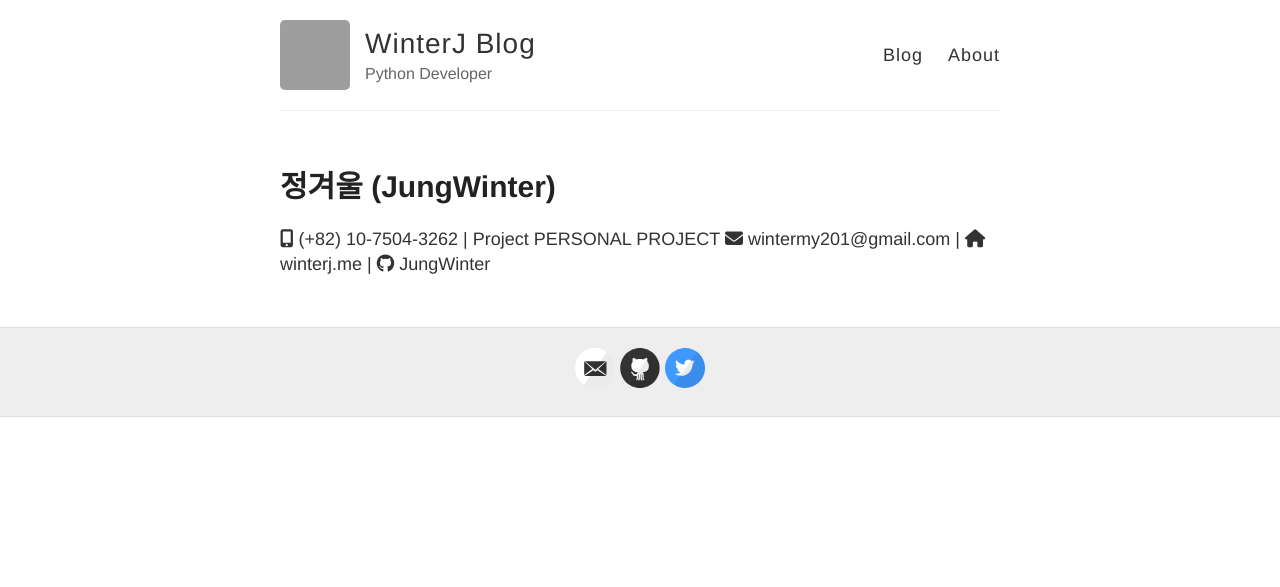
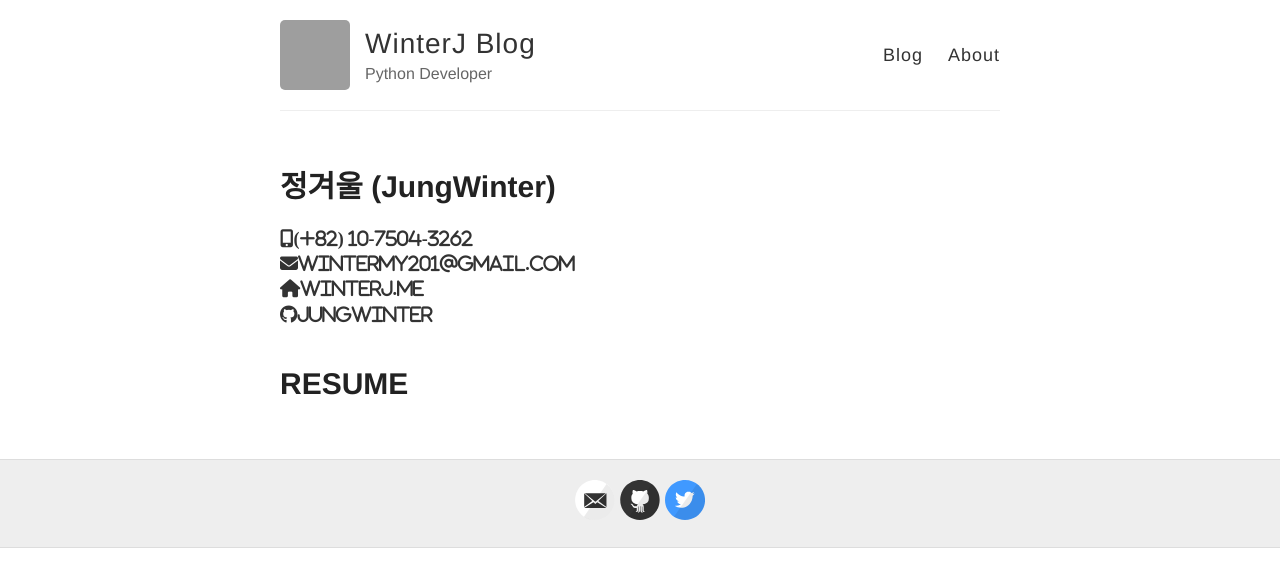
Before and after one commit to winterjung/JungWinter.github.io, a Jekyll site: the page built from about.md, in a window 1280 px wide. Shown: the top 587 px of the page. Built offline with Jekyll 4.4.1, drawn with Linux system fonts in a browser that asks for light colours; nearby versions of some CDN libraries; grey boxes are pictures that could not be loaded.

Commit message:
Test pdf download

```diff
--- a/about.md
+++ b/about.md
@@ -5,8 +5,10 @@ permalink: /about/
 ---
 
 <script src="https://use.fontawesome.com/938223e0c9.js"></script>
-<i class="fa fa-mobile" aria-hidden="true"></i> (+82) 10-7504-3262 |
-Project PERSONAL PROJECT
-<i class="fa fa-envelope" aria-hidden="true"></i> wintermy201@gmail.com | <i class="fa fa-home" aria-hidden="true"></i>
- winterj.me
-| <i class="fa fa-github" aria-hidden="true"></i> JungWinter
+
+<i class="fa fa-mobile" aria-hidden="true">(+82) 10-7504-3262</i>
+<i class="fa fa-envelope" aria-hidden="true">wintermy201@gmail.com</i>
+<i class="fa fa-home" aria-hidden="true">winterj.me</i>
+<i class="fa fa-github" aria-hidden="true">JungWinter</i>
+
+# [RESUME]({{ site.baseurl }}/project/resume.pdf)
```
Also changed, not shown: 1 other file.
